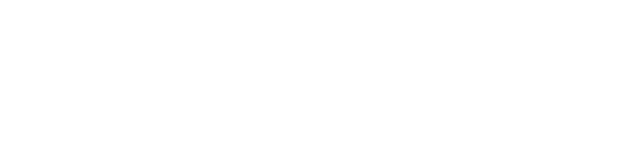
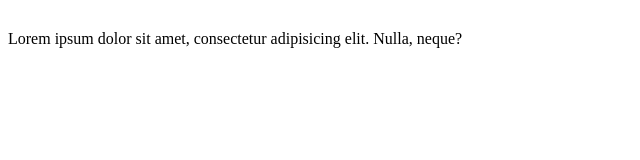
Before and after one commit to ZeroneDoo/post_tes, a plain HTML site: page index.html in a window 1280 px wide. Shown: the whole page, without its empty margins (0-640 px from the left). Drawn offline with Linux system fonts and the light colour scheme.

Commit message:
tambah paragraph

```diff
--- a/index.html
+++ b/index.html
@@ -16,5 +16,7 @@
             <td></td>
         </tr>
     </table>
+
+    <p>Lorem ipsum dolor sit amet, consectetur adipisicing elit. Nulla, neque?</p>
 </body>
 </html>
```
